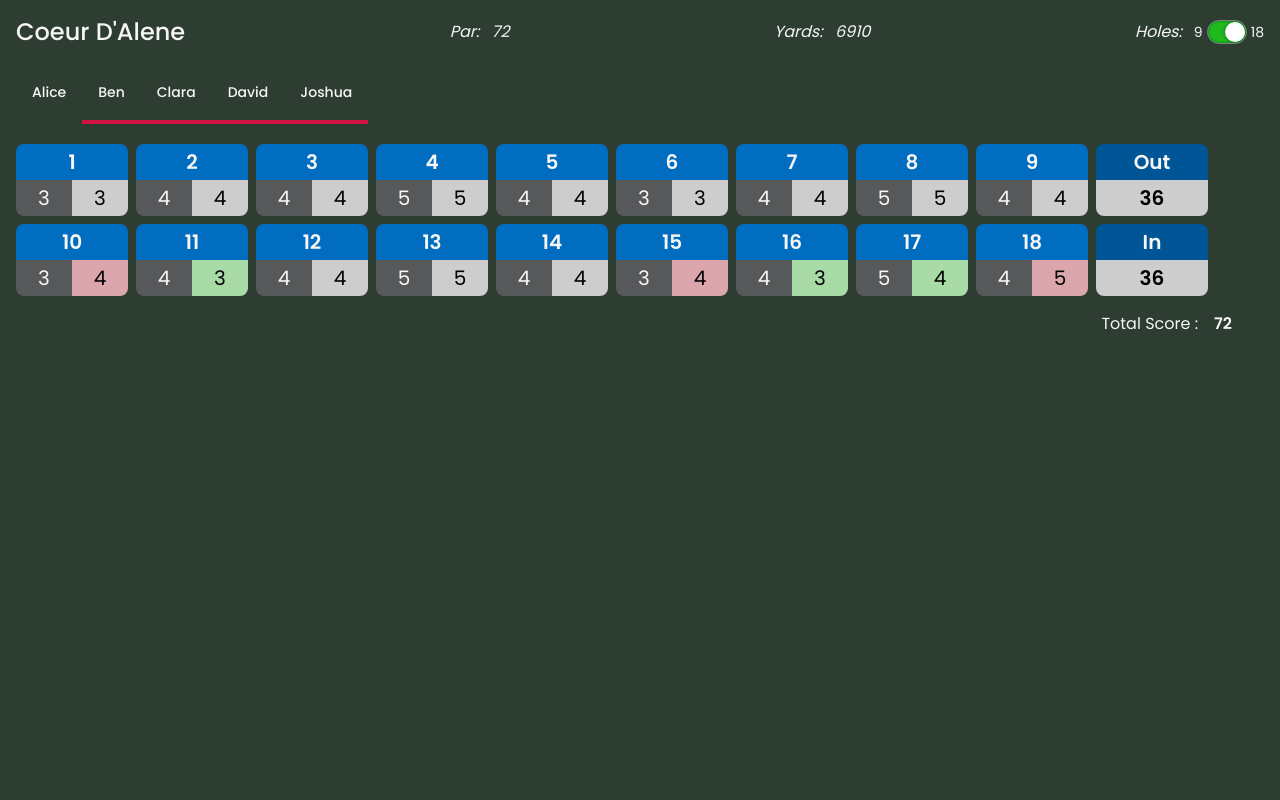
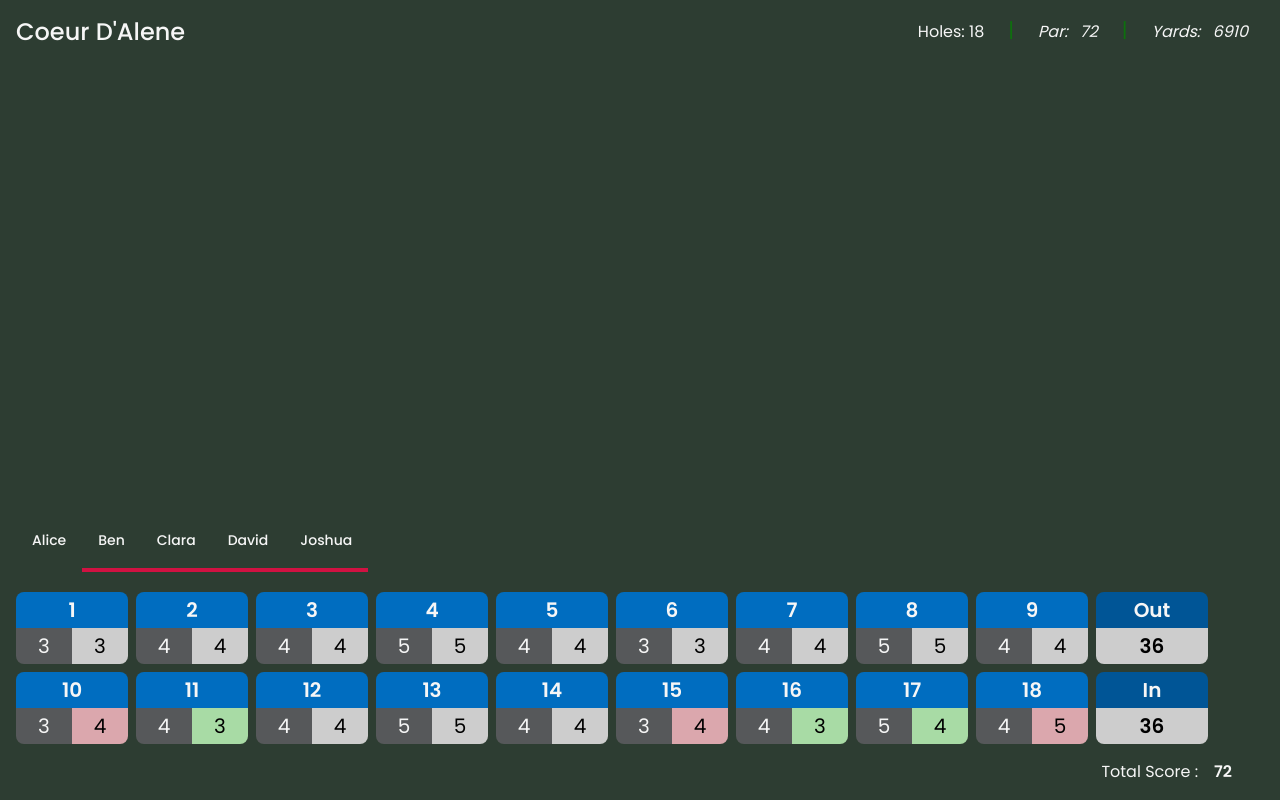
Before and after one commit to briantweed/golf-buddy, a Next.js app: page / in a window 1280 px wide. Built offline with nearby package versions, Linux system fonts and the light colour scheme.

Commit message:
init commit

```diff
--- a/src/pages/index.js
+++ b/src/pages/index.js
@@ -36,22 +36,20 @@ const Page = () => {
     return (
         <main className={"min-h-screen w-screen text-xl text-grey-6 bg-grey-7"}>
 
-            <div className="portrait:hidden">
+            <div className="portrait:hidden min-h-screen flex flex-col justify-between">
                 <section className={"flex justify-between p-4"}>
                     <h1 className={"text-2xl font-medium"}>{testGame.CourseName} </h1>
-                    <h2 className={"text-base mt-1"}>
-                        <i>Par: <span className={"ml-2"}>{courseParScore}</span></i>
-                    </h2>
-                    <h2 className={"text-base mt-1"}><i>Yards:<span className={"ml-2"}> {courseTotalYards}</span></i></h2>
-                    <div className="flex gap-1 text-base mt-1">
-                        <span><i>Holes:</i></span>
-                        <span className={"text-sm ml-2"}>9</span>
-                        <ToggleSwitch
-                            id={"NumberOfHoles"}
-                            isActive={roundLength === ROUND_TYPE.FULL}
-                            handleChange={handleChange}
-                        />
-                        <span className={"text-sm"}>18</span>
+                    <div className="flex justify-end gap-6 pr-4">
+                        <h2 className={"text-base mt-1"}>
+                            Holes: {roundLength}
+                        </h2>
+                        <span className="text-darkGreen">|</span>
+                        <h2 className={"text-base mt-1"}>
+                            <i>Par: <span className={"ml-2"}>{courseParScore}</span></i>
+                        </h2>
+                        <span className="text-darkGreen">|</span>
+                        <h2 className={"text-base mt-1"}><i>Yards:<span className={"ml-2"}> {courseTotalYards}</span></i></h2>
+
                     </div>
                 </section>
 
@@ -61,7 +59,17 @@ const Page = () => {
             </div>
 
             <div className="landscape:hidden">
-                Turn your phone
+                <h1 className={"text-2xl font-bold text-center"}>Scorecard</h1>
+                <div className="flex gap-1 text-base mt-1">
+                    <span><i>Holes:</i></span>
+                    <span className={"text-sm ml-2"}>9</span>
+                    <ToggleSwitch
+                        id={"NumberOfHoles"}
+                        isActive={roundLength === ROUND_TYPE.FULL}
+                        handleChange={handleChange}
+                    />
+                    <span className={"text-sm"}>18</span>
+                </div>
             </div>
 
             {/*<section className={"w-3/4 mx-auto"}>*/}
```
